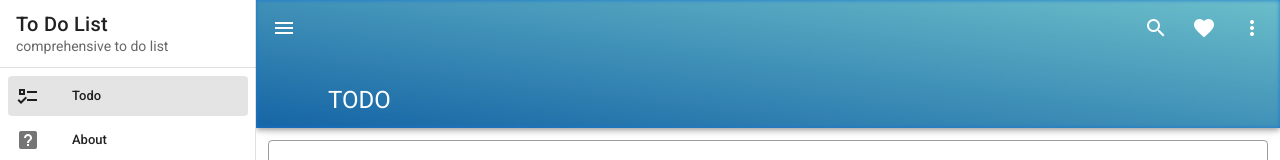
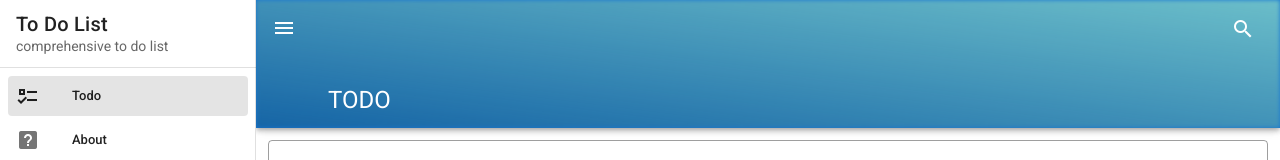
Before and after one commit to epicsaeed/vuetify-todo, a Vue app: page / in a window 1280 px wide. Shown: the top 160 px of the page. Built offline with nearby package versions, Linux system fonts and the light colour scheme.

Commit message:
Added Search Field

```diff
--- a/src/App.vue
+++ b/src/App.vue
@@ -27,13 +27,7 @@
       </v-list>
     </v-navigation-drawer>
 
-    <v-app-bar
-      app
-      color="primary"
-      dark
-      prominent
-      src="headerImage.png"
-    >
+    <v-app-bar app color="primary" dark prominent src="headerImage.png">
       <template v-slot:img="{ props }">
         <v-img
           v-bind="props"
@@ -47,28 +41,19 @@
 
       <v-spacer></v-spacer>
 
-      <v-btn icon>
-        <v-icon>mdi-magnify</v-icon>
-      </v-btn>
-
-      <v-btn icon>
-        <v-icon>mdi-heart</v-icon>
-      </v-btn>
-
-      <v-btn icon>
-        <v-icon>mdi-dots-vertical</v-icon>
-      </v-btn>
+      <search-bar />
     </v-app-bar>
 
     <v-main>
       <router-view></router-view>
-      <snackbar/>
+      <snackbar />
     </v-main>
   </v-app>
 </template>
 
 <script>
-import Snackbar from './components/Snackbar.vue'
+import Snackbar from "./components/Snackbar.vue";
+import Search from "./components/Tools/Search.vue";
 
 export default {
   data: () => ({
@@ -79,7 +64,8 @@ export default {
     ],
   }),
   components: {
-    'snackbar': Snackbar
-  }
+    snackbar: Snackbar,
+    "search-bar": Search,
+  },
 };
 </script>
--- /dev/null
+++ b/src/components/Tools/Search.vue
@@ -0,0 +1,39 @@
+<template>
+  <v-text-field
+    v-model="search"
+    @focus="searchClosed = false"
+    @blur="searchClosed = true"
+    class="mt-1 expanding-search"
+    :class="{ 'closed' : searchClosed && !search }"
+    placeholder="Search"
+    filled
+    dense
+    prepend-inner-icon="mdi-magnify"
+    clearable
+  >
+  </v-text-field>
+</template>
+
+<script>
+export default {
+  data() {
+    return {
+      searchClosed: true,
+      search: null
+    };
+  },
+};
+</script>
+
+<style lang="sass">
+.expanding-search
+    transition: max-width 0.4s
+    .v-input__slot
+        cursor: pointer !important
+        &:before, &:after
+            border-color: transparent !important
+    &.closed
+        max-width: 45px !important
+        .v-input__slot
+            background: transparent !important
+</style>
```
